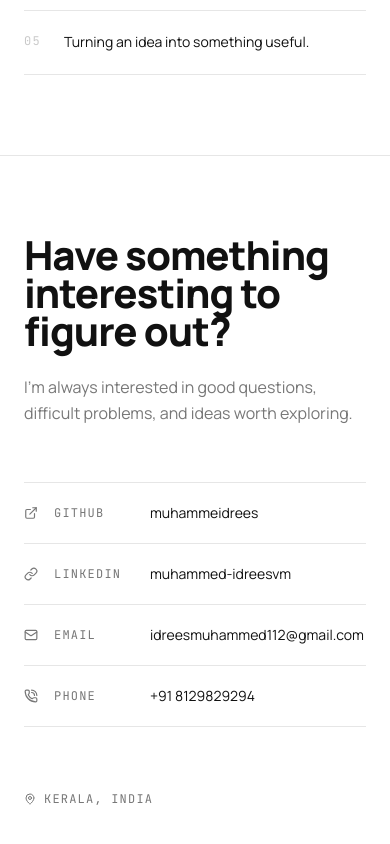
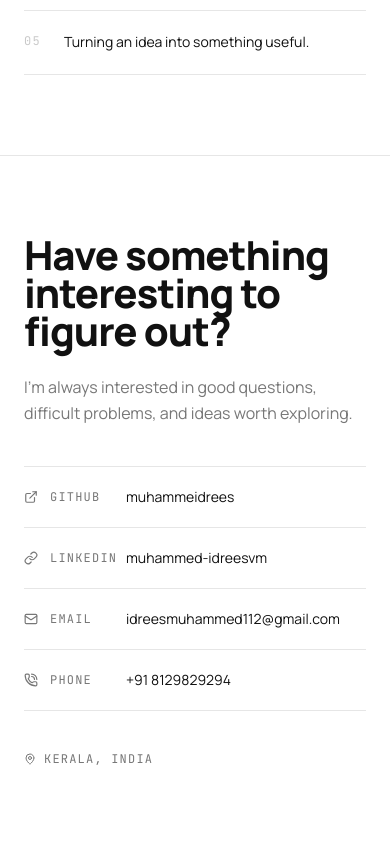
Before and after one commit to muhammeidrees/idrees, a React (Vite) app: page / in a window 390 px wide. Shown: the part 11148-11992 px from the top of the page. Built offline with nearby package versions, Linux system fonts and the light colour scheme.

Commit message:
Refactor contact component layout and styles

```diff
--- a/src/components/Contact.tsx
+++ b/src/components/Contact.tsx
@@ -37,7 +37,7 @@ const contacts: ContactItem[] = [
     id: 'Phone',
     label: 'Phone',
     value: '+91 8129829294',
-    href: 'tel: +91 81298 29294',
+    href: 'tel:+918129829294',
     icon: PhoneCallIcon,
   },
 ]
@@ -55,13 +55,13 @@ export function Contact() {
           Have something interesting to figure out?
         </motion.h2>
 
-        <motion.p {...fadeUp(0.15)} className="text-base text-muted leading-relaxed max-w-lg mb-14 md:mb-20">
+        <motion.p {...fadeUp(0.15)} className="text-base text-muted leading-relaxed max-w-lg mb-10 md:mb-20">
           I'm always interested in good questions, difficult problems,
           and ideas worth exploring.
         </motion.p>
 
         {/* Contact links */}
-        <div className="flex flex-col gap-0 max-w-xl mb-16 md:mb-24">
+        <div className="flex flex-col gap-0 max-w-xl mb-10 md:mb-24">
           {contacts.map((c, i) => (
             <motion.a
               key={c.id}
@@ -70,13 +70,13 @@ export function Contact() {
               target={c.id !== 'email' ? '_blank' : undefined}
               rel={c.id !== 'email' ? 'noopener noreferrer' : undefined}
               {...fadeUp(0.1 * i + 0.2)}
-              className="flex items-center gap-4 py-5 border-t border-ink/10 group last:border-b last:border-ink/10 hover:border-ink/30 transition-colors duration-300"
+              className="flex items-center gap-3 sm:gap-4 py-5 border-t border-ink/10 group last:border-b last:border-ink/10 hover:border-ink/30 transition-colors duration-300"
             >
               <c.icon size={14} className="text-muted group-hover:text-accent transition-colors shrink-0" />
-              <span className="font-mono text-xs text-muted uppercase tracking-widest w-20 shrink-0">
+              <span className="font-mono text-xs text-muted uppercase tracking-widest w-16 sm:w-20 shrink-0">
                 {c.label}
               </span>
-              <span className="text-sm text-ink group-hover:text-accent transition-colors duration-300">
+              <span className="text-sm text-ink group-hover:text-accent transition-colors duration-300 min-w-0 break-words">
                 {c.value}
               </span>
             </motion.a>
@@ -84,7 +84,7 @@ export function Contact() {
         </div>
 
         {/* Location */}
-        <motion.div {...fadeUp(0.5)} className="flex items-center gap-2 mb-20 md:mb-28">
+        <motion.div {...fadeUp(0.5)} className="flex items-center gap-2 mb-12 md:mb-28">
           <MapPin size={12} className="text-muted" />
           <span className="font-mono text-xs text-muted uppercase tracking-widest">Kerala, India</span>
         </motion.div>
```
